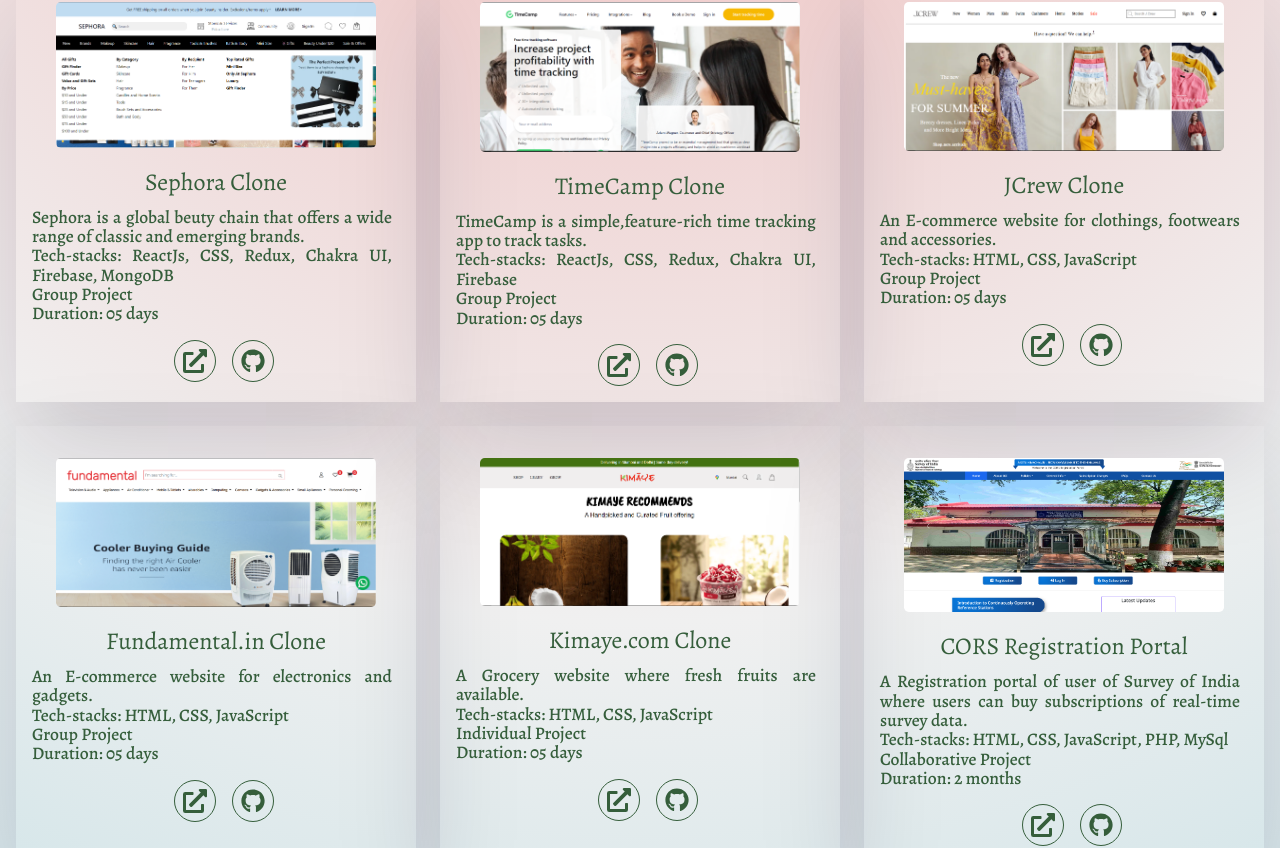
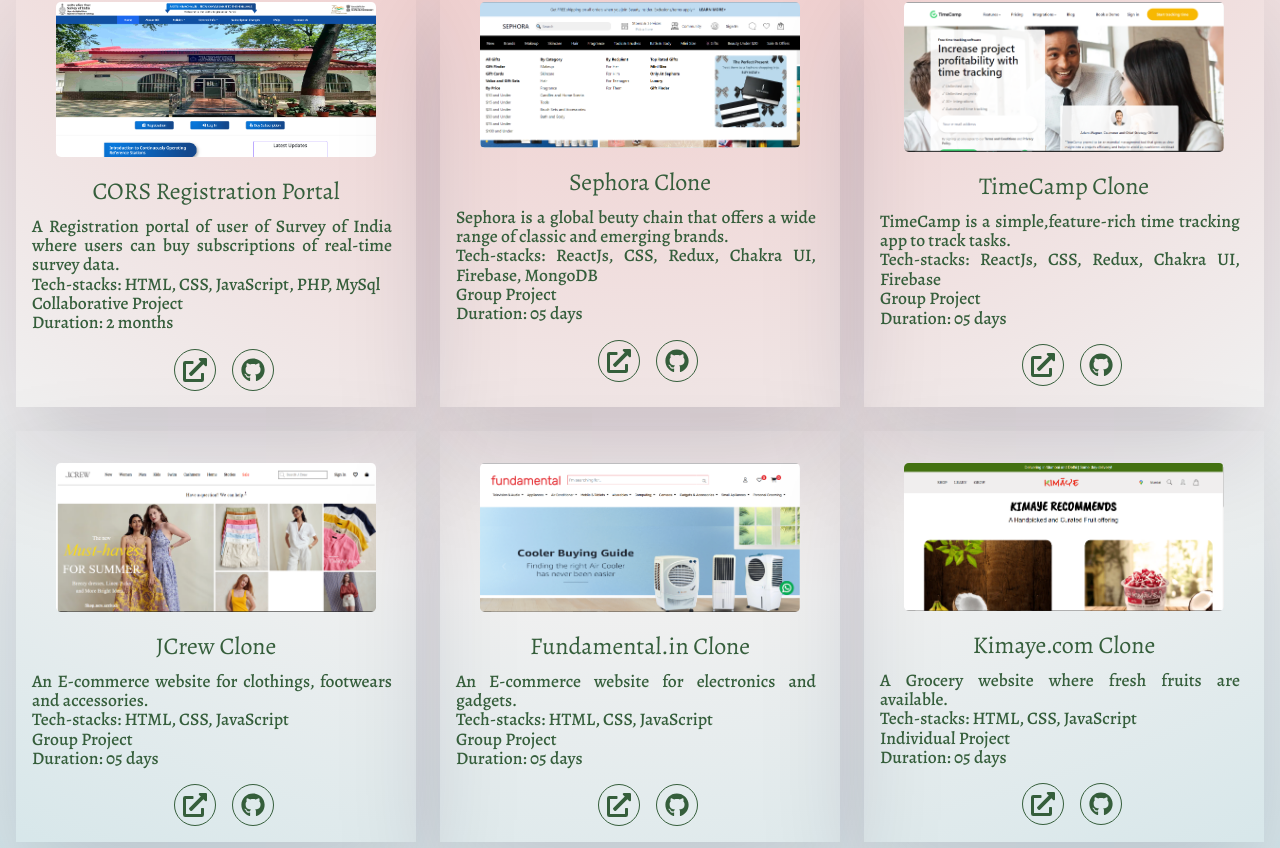
Before and after one commit to shri1906/shri1906.github.io, a React (Create React App) app: page / in a window 1280 px wide. Shown: the part 2661-3509 px from the top of the page. Built offline with nearby package versions, Linux system fonts and the light colour scheme.

Commit message:
project link changed

```diff
--- a/src/components/Projects.jsx
+++ b/src/components/Projects.jsx
@@ -11,6 +11,17 @@
 
 const Projects =()=>{
     const data = [
+        {
+            p_name: "CORS Registration Portal",
+            details: "A Registration portal of user of Survey of India where users can buy subscriptions of real-time survey data.",
+            techs: "Tech-stacks: HTML, CSS, JavaScript, PHP, MySql",
+            type: "Collaborative Project",
+            responsibity: "Area of Responsibilty: All functionalities",
+            duration: "Duration: 2 months",
+            image: cors,
+            project_link: "https://cors.surveyofindia.gov.in/",
+            git_link: ""
+        },
         {
             p_name: "Sephora Clone",
             details: "Sephora is a global beuty chain that offers a wide range of classic and emerging brands.",
@@ -66,17 +77,6 @@
             project_link: "https://shivam0626.github.io/Kimaye.com-Clone/",
             git_link: "https://github.com/shivam0626/Kimaye.com-Clone"
         },
-        {
-            p_name: "CORS Registration Portal",
-            details: "A Registration portal of user of Survey of India where users can buy subscriptions of real-time survey data.",
-            techs: "Tech-stacks: HTML, CSS, JavaScript, PHP, MySql",
-            type: "Collaborative Project",
-            responsibity: "Area of Responsibilty: All functionalities",
-            duration: "Duration: 2 months",
-            image: cors,
-            project_link: "https://cors.surveyofindia.gov.in/",
-            git_link: ""
-        },
 
     ]
 
```
